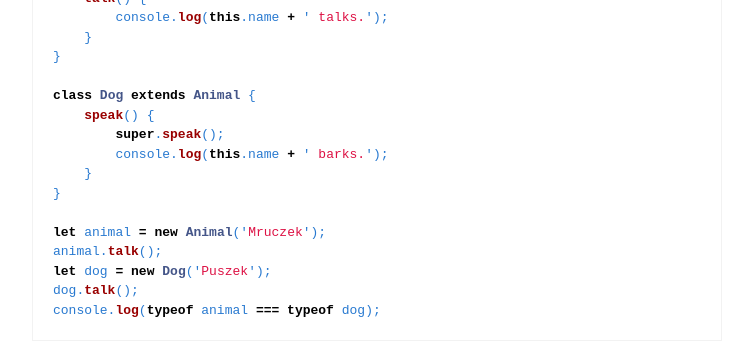
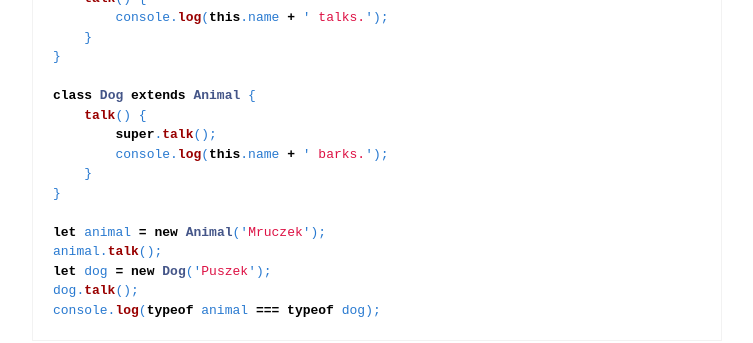
Before and after one commit to marcin-szczepanski/TWE, a Jekyll site: the page built from zajecia/2/zaj01.md, in a window 1280 px wide and 900 px high, scrolled down 4225 px. Shown: the part 152-495 px from the top of the window, without its empty margins (263-1016 px from the left). Built offline with Jekyll 4.4.1, drawn with Linux system fonts in a browser that asks for light colours; some web fonts are replaced.

Commit message:
Update zaj01.md

```diff
--- a/zajecia/2/zaj01.md
+++ b/zajecia/2/zaj01.md
@@ -191,8 +191,8 @@ class Animal {
 }
 
 class Dog extends Animal {
-    speak() {
-        super.speak();
+    talk() {
+        super.talk();
         console.log(this.name + ' barks.');
     }
 }
```
